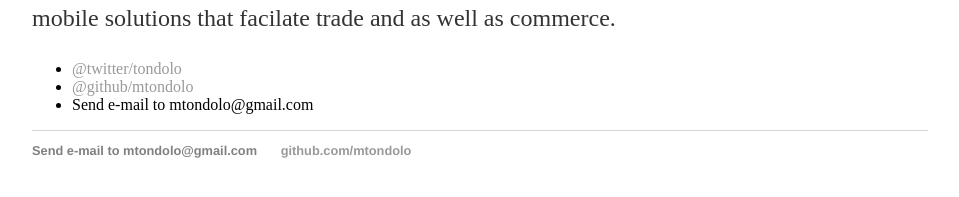
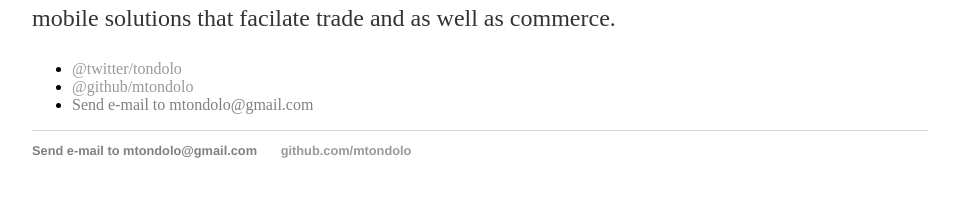
Before and after one commit to mtondolo/mtondolo.github.io, a Jekyll site: the page built from about/index.html, in a window 1280 px wide. Shown: the part 296-493 px from the top of the page, without its empty margins (160-1119 px from the left). Built offline with Jekyll 4.4.1, drawn with Linux system fonts in a browser that asks for light colours.

Commit message:
Update index.html

```diff
--- a/about/index.html
+++ b/about/index.html
@@ -12,6 +12,6 @@ title: About Musa Tondolo
 			<ul class="contacts">
 				<li><a href="https://twitter.com/tondolo">@twitter/tondolo</a></li>
 				<li><a href="https://github.com/mtondolo">@github/mtondolo</a></li>
-				<li>Send e-mail to <span class="obfuscate">mtondolo@gmail.com</span></li>
+				<li><font color = "gray">Send e-mail to <span class="obfuscate">mtondolo@gmail.com</span></font></li>
 			 </ul>
 		</div>
```
